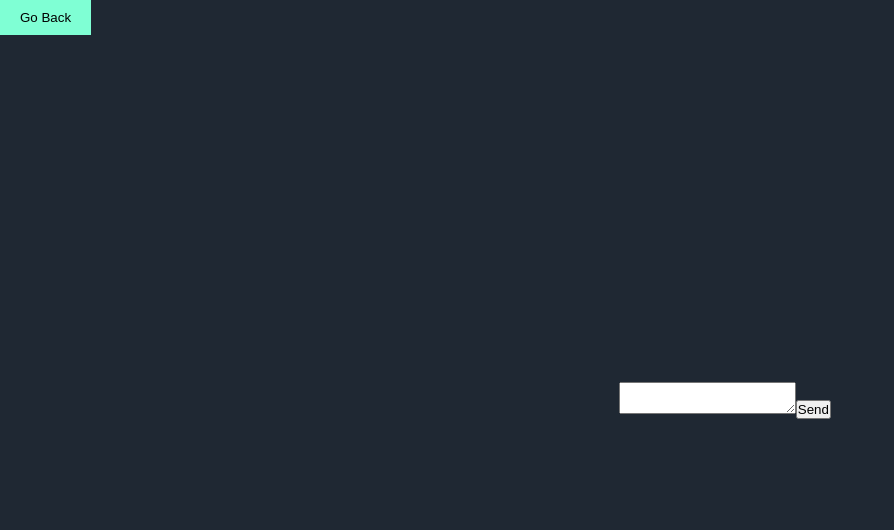
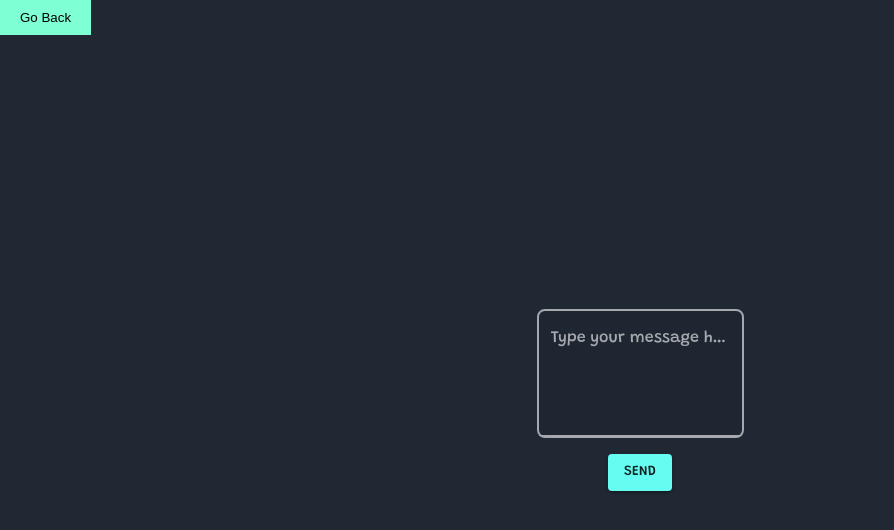
Before and after one commit to obinnanprogrammed/NPCRoom, a React (Create React App) app in the folder npcroomui/: page /chat in a window 1280 px wide. Shown: the top 530 px of the page, without its empty margins (0-894 px from the left). Built offline with nearby package versions, Linux system fonts and the light colour scheme; a web font is replaced by a local one.

Commit message:
Some new changes to the UI for chat

```diff
--- a/npcroomui/src/Chat.css
+++ b/npcroomui/src/Chat.css
@@ -28,7 +28,6 @@
 }
 
 .Home-header {
-    background-color: #1F2833;
     color: white;
     text-align: center;
     display: block;
@@ -39,5 +38,5 @@
 .form {
     position: relative;
     top: 25%;
-    left: 40%;
+    left: 35%;
 }
--- a/npcroomui/src/Chat.js
+++ b/npcroomui/src/Chat.js
@@ -1,8 +1,9 @@
 import React from "react";
-import {useState} from 'react';
+import { useState } from 'react';
 import { useNavigate } from "react-router-dom";
 import axios from "axios";
 import './Chat.css'
+import { Box, Button, TextField, Typography } from "@mui/material";
 
 const Chat = (props) => {
   const navigate = useNavigate();
@@ -11,28 +12,82 @@ const Chat = (props) => {
   const [response, setResponse] = useState('');
 
   const responseMaker = (e) => {
-    e.preventDefault()
-    Promise.resolve(axios.post("https://npcroom-processing.onrender.com", textInput)).then(() => {
-      console.log("message has been sent")
-      Promise.resolve(axios.get("https://npcroom-processing.onrender.com")).then((res) => {
+    e.preventDefault();
+    axios.post("https://npcroom-processing.onrender.com", textInput)
+      .then(() => {
+        console.log("message has been sent");
+        return axios.get("https://npcroom-processing.onrender.com");
+      })
+      .then((res) => {
         setResponse(response + "You: " + textInput + "\n" + "NPC: " + res.data);
       })
-    }).catch((err) => {
-      console.log("failed")
-      console.log(err.message)
-    })
-  }
+      .catch((err) => {
+        console.log("failed", err.message);
+      });
+
+  };
 
   return (
     <>
-      <button class = 'btn' onClick={() => navigate(-1)}>Go Back</button>
-      <div>
-        <form class="form" onSubmit={responseMaker}>
-          <textarea onChange={(e) => {setTextInput(e.target.value); }}></textarea>
-          <input type="Submit" value="Send"></input>
-        </form>
-        <p className="body" style={{whiteSpace: "pre-line"}}>{response}</p>
-      </div>
+      <Button class='btn' onClick={() => navigate(-1)}>Go Back</Button>
+      <Box
+      sx={{
+        mt: 2,
+        display: 'flex', // Apply a flexbox layout
+        flexDirection: 'column', // Stack children vertically
+        alignItems: 'center', // Center children horizontally
+      }} component="form" onSubmit={responseMaker}>
+        <TextField
+          fullWidth
+          multiline
+          rows={4}
+          variant="filled"
+          label="Type your message here"
+          color="primary"
+          onChange={(e) => setTextInput(e.target.value)}
+          sx={{
+            mb: 2,
+            border: 2, // Sets the border
+            borderColor: 'white', // Use the primary color from the theme
+            borderRadius: 2, // Adds a slight border-radius
+            opacity: '60%',
+            transition: 'all 0.2s ease',
+
+            '& .MuiInputLabel-filled': {
+              color: 'white', // Sets label color to white
+            },
+            '& .MuiFilledInput-underline:before': {
+              borderBottomColor: 'white', // Sets underline color to white
+            },
+            '& .MuiInputBase-input': {
+              color: 'white', // Sets text color to white
+            },
+            '&:hover , &.Mui-focused': {
+              opacity: '100%',
+              boxShadow: 3,
+              border: 2,
+              borderColor: 'white',
+              borderRadius: 2,
+              '& .MuiInputLabel-filled': {
+                color: 'white', // Ensures label color remains white on focus/hover
+              },
+              '& .MuiFilledInput-underline:before': {
+                borderBottomColor: 'white', // Ensures underline color remains white on focus/hover
+              },
+              '& .MuiInputBase-input': {
+                color: 'white', // Ensures text color remains white on focus/hover
+            },
+            },
+
+          }}
+        />
+        <Button type="submit" variant="contained" color="secondary">
+          Send
+        </Button>
+      </Box>
+      <Typography variant="body1" sx={{ whiteSpace: "pre-line", mt: 2 }}>
+        {response}
+      </Typography>
     </>
   );
 };
--- a/package.json
+++ b/package.json
@@ -3,6 +3,7 @@
     "@emotion/react": "^11.11.1",
     "@emotion/styled": "^11.11.0",
     "@mui/material": "^5.14.18",
+    "axios": "^1.6.2",
     "react-router-dom": "^6.18.0"
   }
 }
```
Also changed, not shown: 1 other file (tests, documents, lock files or other folders).
